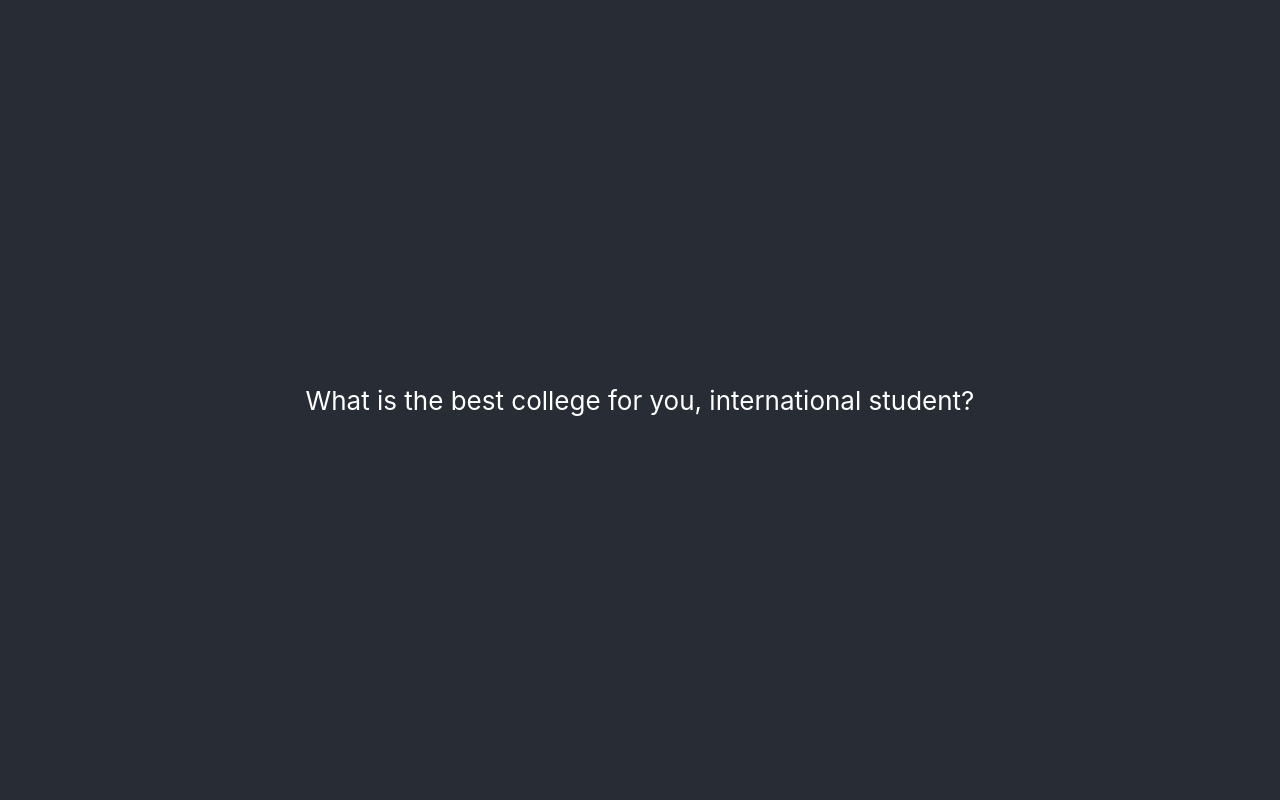
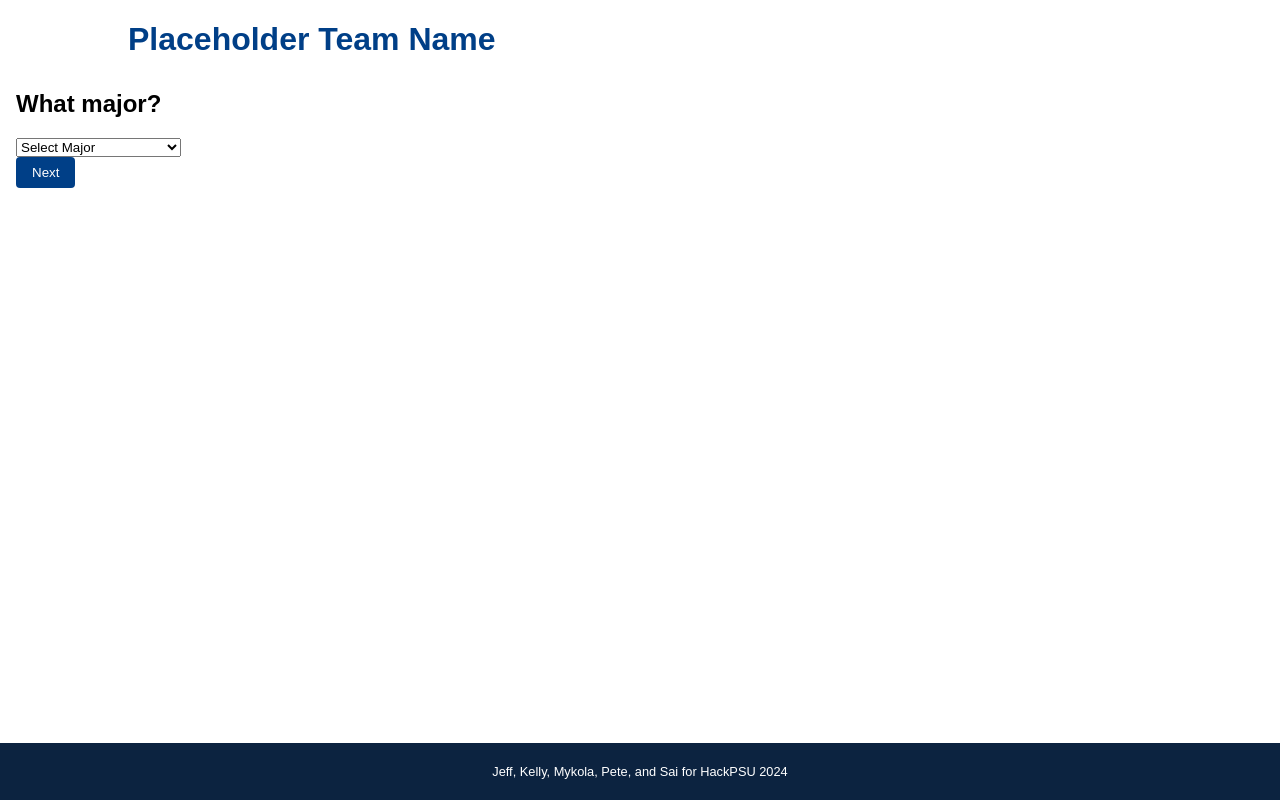
Before and after one commit to petetheprogrammer/HackPSUSpring2024, a React (Create React App) app in the folder front-end/: page / in a window 1280 px wide. Built offline with nearby package versions, Linux system fonts and the light colour scheme; the HTML template or start-up script is replaced by a standard one.

Commit message:
generated basic front-end framework & styling

```diff
--- a/front-end/src/App.css
+++ b/front-end/src/App.css
@@ -1,38 +1,67 @@
-.App {
-  text-align: center;
+li {
+  list-style-type: none;
 }
 
-.App-logo {
-  height: 40vmin;
-  pointer-events: none;
+body {
+  margin: 0;
+  padding: 0;
+  font-family: Arial, sans-serif;
+  background-color: #ffffff; /* Background color */
+  display: flex;
+  /* flex-direction: column; */
+  /* justify-content: center; */
+  /* align-items: center; */
+  min-height: 100vh; /* Ensure full viewport height */
 }
 
-@media (prefers-reduced-motion: no-preference) {
-  .App-logo {
-    animation: App-logo-spin infinite 20s linear;
-  }
+.header {
+  margin-left: 10vw; /* Left-aligned with 10% vw margin */
+  color: #003f87; /* Primary color from logo */
 }
 
-.App-header {
-  background-color: #282c34;
-  min-height: 100vh;
-  display: flex;
-  flex-direction: column;
-  align-items: center;
-  justify-content: center;
-  font-size: calc(10px + 2vmin);
-  color: white;
+.footer {
+  width: 100%;
+  background-color: #0c2340; /* Secondary color from logo */
+  color: #ffffff; /* Footer text color */
+  text-align: center;
+  font-size: 0.8rem; /* Small text size */
+  padding: 0.5rem 0; /* Padding for footer content */
+  position: absolute;
+  bottom: 0;
+  width: 100%;
 }
 
-.App-link {
-  color: #61dafb;
+.form-container {
+  margin-top: 2rem; /* Adjust as needed */
+  padding: 0 1rem;
 }
 
-@keyframes App-logo-spin {
-  from {
-    transform: rotate(0deg);
-  }
-  to {
-    transform: rotate(360deg);
-  }
+.results {
+  padding: 0 1rem;
 }
+
+.result-section {
+  margin-bottom: 1rem; /* Adjust as needed */
+  border: 1px solid #ccc; /* Border color */
+  border-radius: 0.5rem;
+  padding: 1rem;
+}
+
+.result-section h3 {
+  margin-top: 0;
+}
+
+button {
+  background-color: #003f87; /* Green color from logo */
+  color: #ffffff; /* Text color for buttons */
+  padding: 0.5rem 1rem;
+  border: none;
+  border-radius: 0.25rem;
+  cursor: pointer;
+}
+
+button:hover {
+  background-color: #002b5a; /* Darker shade of green on hover */
+}
+
+/* Add more specific styling as needed */
--- a/front-end/src/App.js
+++ b/front-end/src/App.js
@@ -1,11 +1,140 @@
+import React, { useState } from 'react';
 import './App.css';
 
 function App() {
+  const [step, setStep] = useState(1);
+  const [formData, setFormData] = useState({
+    major: '',
+    gpa: '',
+    tuition: '',
+    state: ''
+  });
+  const [submitted, setSubmitted] = useState(false);
+  const [results, setResults] = useState(null);
+
+  const majors = ['Biology', 'Computer Science', 'Mechanical Engineering'];
+  const states = [
+    'Alabama', 'Alaska', 'Arizona', 'Arkansas', 'California', 'Colorado', 'Connecticut', 'Delaware',
+    'Florida', 'Georgia', 'Hawaii', 'Idaho', 'Illinois', 'Indiana', 'Iowa', 'Kansas', 'Kentucky',
+    'Louisiana', 'Maine', 'Maryland', 'Massachusetts', 'Michigan', 'Minnesota', 'Mississippi', 'Missouri',
+    'Montana', 'Nebraska', 'Nevada', 'New Hampshire', 'New Jersey', 'New Mexico', 'New York',
+    'North Carolina', 'North Dakota', 'Ohio', 'Oklahoma', 'Oregon', 'Pennsylvania', 'Rhode Island',
+    'South Carolina', 'South Dakota', 'Tennessee', 'Texas', 'Utah', 'Vermont', 'Virginia', 'Washington',
+    'West Virginia', 'Wisconsin', 'Wyoming'
+  ];
+
+  const handleNext = () => {
+    setStep(step + 1);
+  };
+
+  const handlePrevious = () => {
+    setStep(step - 1);
+  };
+
+  const handleChange = (e) => {
+    const { name, value } = e.target;
+    setFormData({ ...formData, [name]: value });
+  };
+
+  const handleSubmit = (e) => {
+    e.preventDefault();
+    // Here you can handle the submission of form data
+    // For this example, let's just log the form data
+    console.log(formData);
+
+    // Simulate API call and set results
+    const fakeApiResults = {
+      major: formData.major,
+      results: [
+        {
+          tuition: '$30,000',
+          location: 'Example City, Example State',
+          ranking: 'Top 50',
+          minimumGPA: '3.5',
+          costOfLiving: '$45,000',
+          nearestAirport: 'Example Airport',
+          walkScore: '75'
+        },
+        // Add more result objects as needed
+      ]
+    };
+    setResults(fakeApiResults);
+    setSubmitted(true);
+  };
+
   return (
     <div className="App">
-      <header className="App-header">
-        What is the best college for you, international student?
+      <header className='header'>
+        <h1>Placeholder Team Name</h1>
       </header>
+      <div className="form-container">
+        {!submitted ? (
+        <form onSubmit={handleSubmit}>
+        {step === 1 && (
+          <div>
+            <h2>What major?</h2>
+            <select name="major" value={formData.major} onChange={handleChange}>
+              <option value="">Select Major</option>
+              {majors.map((major, index) => (
+                <option key={index} value={major}>{major}</option>
+              ))}
+            </select>
+          </div>
+        )}
+        {step === 2 && (
+          <div>
+            <h2>What is the highest GPA you can expect?</h2>
+            <p>Convert your local grade to GPA using this website</p>
+            <input type="number" name="gpa" value={formData.gpa} onChange={handleChange} />
+          </div>
+        )}
+        {step === 3 && (
+          <div>
+            <h2>Tuition budget</h2>
+            <input type="text" name="tuition" value={formData.tuition} onChange={handleChange} placeholder="USD $" />
+          </div>
+        )}
+        {step === 4 && (
+          <div>
+            <h2>Desired state?</h2>
+            <select name="state" value={formData.state} onChange={handleChange}>
+              <option value="">Select State</option>
+              {states.map((state, index) => (
+                <option key={index} value={state}>{state}</option>
+              ))}
+            </select>
+          </div>
+        )}
+        <div className="buttons">
+          {step > 1 && <button type="button" onClick={handlePrevious}>Previous</button>}
+          {step < 4 && <button type="button" onClick={handleNext}>Next</button>}
+          {step === 4 && <button type='submit' onClick={handleSubmit}>Submit</button>}
+        </div>
+      </form>
+        ) : (
+          <div className="results">
+            <h1>Your Results</h1>
+            <h2>Major: {results.major}</h2>
+            {results.results.map((result, index) => (
+              <div key={index} className="result-section">
+                <h3>Collapsible Section {index + 1}</h3>
+                <ul>
+                  <li>Tuition: {result.tuition}</li>
+                  <li>Location: {result.location}</li>
+                  <li>Ranking: {result.ranking}</li>
+                  <li>Minimum GPA: {result.minimumGPA}</li>
+                  <li>Cost of Living: {result.costOfLiving}</li>
+                  <li>Nearest Airport: {result.nearestAirport}</li>
+                  <li>Walk Score: {result.walkScore}</li>
+                </ul>
+              </div>
+            ))}
+          </div>
+        )}
+      </div>
+      <footer className='footer'>
+        <p>Jeff, Kelly, Mykola, Pete, and Sai for HackPSU 2024</p>
+      </footer>
     </div>
   );
 }
```
